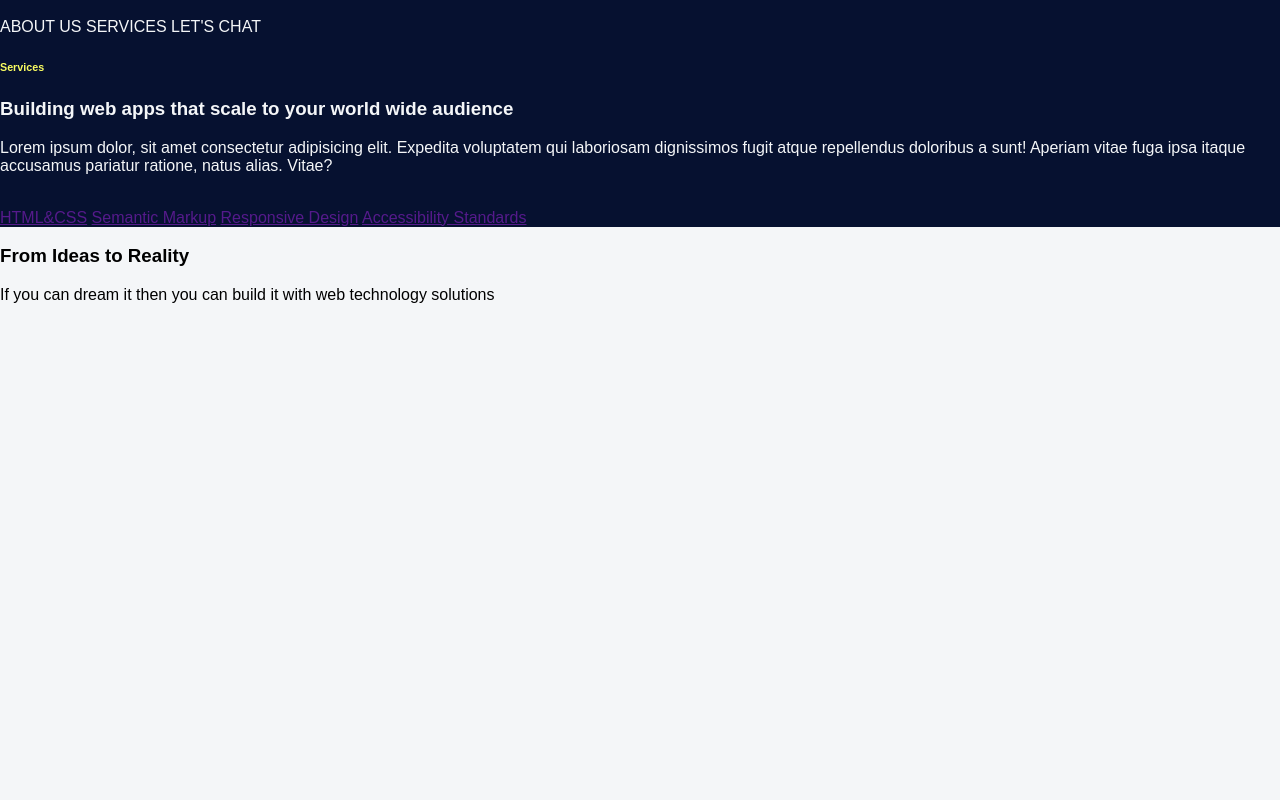
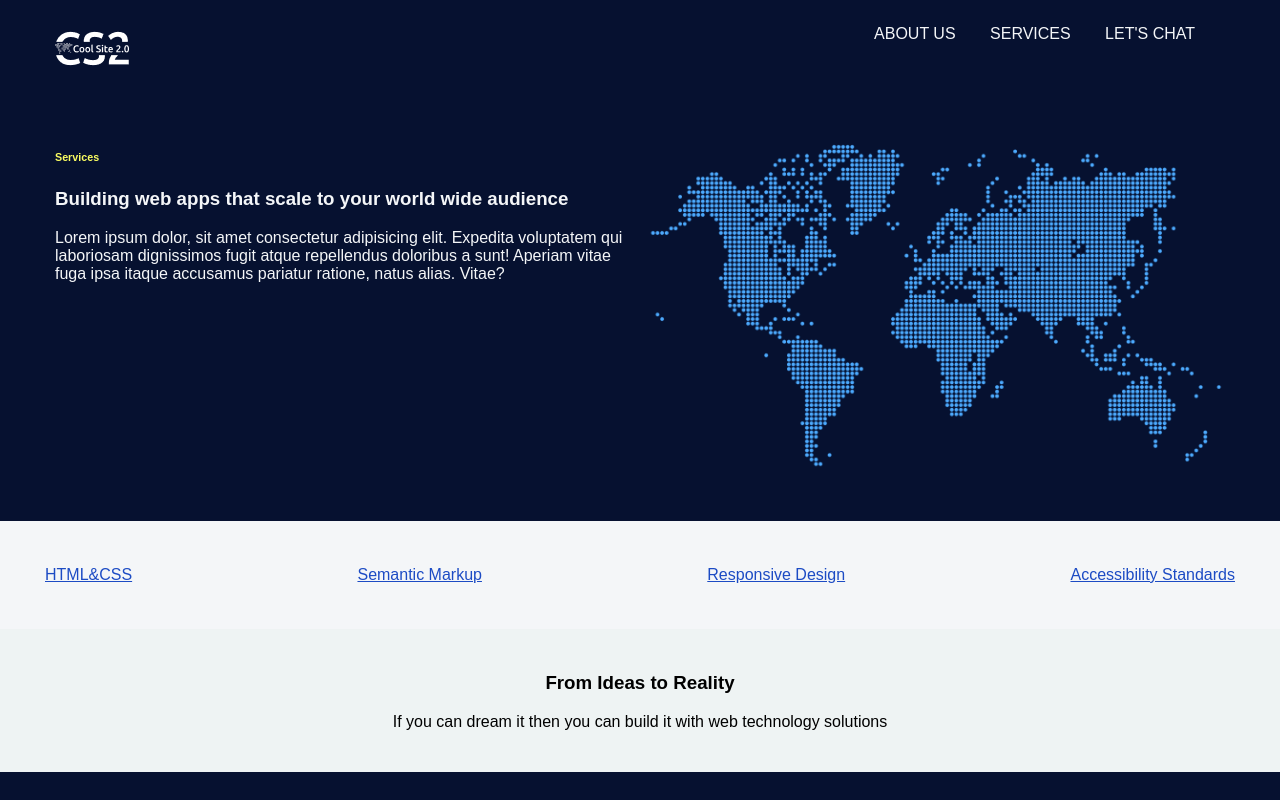
Before and after one commit to tarap88/Cool-Site, a plain HTML site: page Index.html in a window 1280 px wide. Drawn offline with Linux system fonts and the light colour scheme.

Commit message:
updated3

```diff
--- a/Index.html
+++ b/Index.html
@@ -9,9 +9,9 @@
 
 <body>
 
-<header class="display-flex">
+<header class="display-flex justify-between">
     <div class="logo">
-    <img src="" alt="">
+    <img src="images/coolsite-logo.png" alt="logo">
     </div>
     <div class="nav-links">
     <a href="">ABOUT US</a>
@@ -19,33 +19,35 @@
     <a href="">LET'S CHAT</a>
     </div>
 </header>
-<main>
-    <section>
+<main class="display-flex">
+    <section class="width-50">
         <div class="services-color">
         <h6>Services</h6>
         </div>
         <h3>Building web apps that scale to your world wide audience</h3>
         <p>Lorem ipsum dolor, sit amet consectetur adipisicing elit. Expedita voluptatem qui laboriosam dignissimos fugit atque repellendus doloribus a sunt! Aperiam vitae fuga ipsa itaque accusamus pariatur ratione, natus alias. Vitae?</p>
     </section>
-    <section>
+    <section class="width-50">
         <div>
-            <img src="" alt="">
+            <img class="world-png" src="/images/world.png" alt="world">
         </div>
     </section>
+</main>
 <section>
-        <div class="">
+    <div class="links display-flex justify-between">
         <a href="">HTML&CSS</a>
         <a href="">Semantic Markup</a>
         <a href="">Responsive Design</a>
         <a href="">Accessibility Standards</a>
     </div>
 </section>
-</main>
 
 <footer>
-    <section>
+    <section class="footer display-flex justify-evenly">
+        <div>
             <h3>From Ideas to Reality</h3>
         <p>If you can dream it then you can build it with web technology solutions</p>
+        </div>
     </section>
 </footer>
 
--- a/style.css
+++ b/style.css
@@ -2,25 +2,36 @@
     --dark: #061130;
     --blue: #1C4BC4;
     --light: #F4F6F8;
+    --grey: #EEF3F3;
     --yellow: #FAFD61;
     }
 
     body {
-        background-color: var(--light);
+        background-color: var(--dark);
         margin: unset;
         font-family: sans-serif;
         display: flex;
         flex-direction: column;
+        height: 100dvh;
     }
 
-header,main{
-    background-color: var(--dark);
+    header, main{
+        margin: 15px;
+        margin-left: 45px;
+        margin-right: 45px;
+        padding: 10px;
+    }
+
+
+.logo {
+    width: 20px;
 }
-
 
     .nav-links>a {
      text-decoration: none;
      color: var(--light);
+     margin-right: 30px;
+
     }
 
     main>section{
@@ -30,3 +41,39 @@ header,main{
     .services-color {
         color: var(--yellow);
     }
+
+    .world-png {
+        width: 100%;
+    }
+
+    .links {
+        background-color: var(--light);
+        padding: 45px;
+    }
+.links>a {
+    color: var(--blue);
+}
+    .footer {
+        background-color: var(--grey);
+        text-align: center;
+        padding: 25px;
+        display: flex;
+        flex-grow: .5em;
+        flex-direction: column;
+    }
+
+    .display-flex {
+        display: flex;
+    }
+
+    .justify-between {
+        justify-content: space-between;
+    }
+
+    .width-50 {
+        width: 50%;
+    }
+
+    .justify-evenly {
+        justify-content: space-evenly;
+      }
```
Lines whose indentation alone changed are shown as unchanged.
